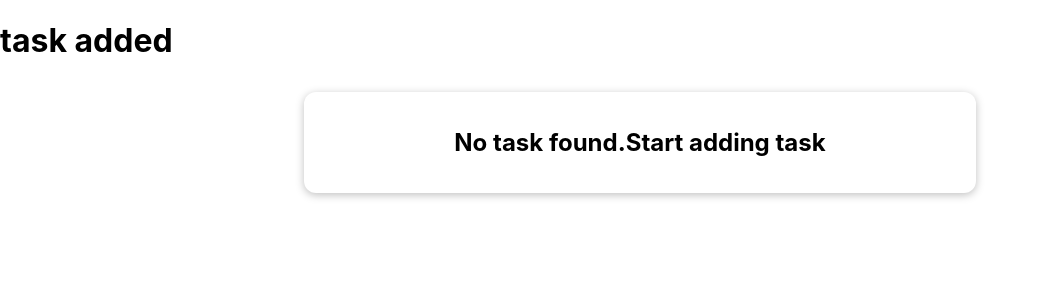
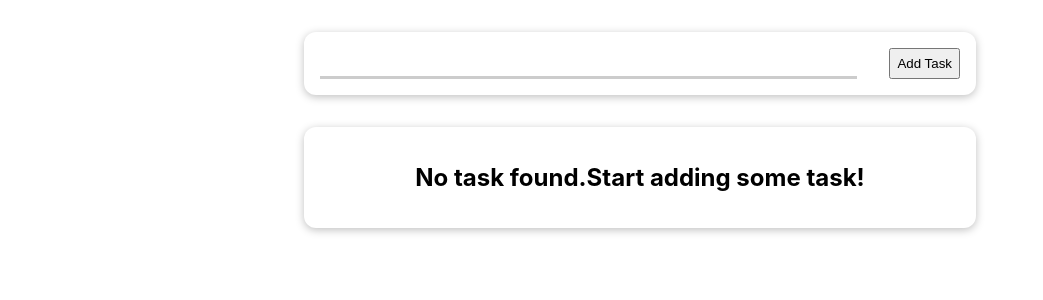
Before and after one commit to Srijanathulung/taskadding-app, a React (Create React App) app: page / in a window 1280 px wide. Shown: the top 300 px of the page, without its empty margins (0-1043 px from the left). Built offline with nearby package versions, Linux system fonts and the light colour scheme.

Commit message:
code added

```diff
--- a/src/App.js
+++ b/src/App.js
@@ -1,16 +1,19 @@
-// import './App.css';
 import React,{useState} from 'react';
+import Tasks from './component/Tasks/Tasks';
 import NewTask from './component/NewTask/NewTask';
-import Tasks from './component/Tasks/Tasks';
+
 
 function App() {
-  const [tasks, setTasks] = useState([]);
+
+  const [tasks, setTasks] = useState([])
+  console.log(tasks);
+
   return (
     <React.Fragment>
+
       <NewTask />
       <Tasks
         items={tasks}
-
       />
 
     </React.Fragment>
--- a/src/component/NewTask/NewTask.js
+++ b/src/component/NewTask/NewTask.js
@@ -1,6 +1,12 @@
 import React from 'react';
+import TaskForm from './TaskForm.js';
+import Section from '../UI/Section.js';
 
 const NewTask = () => {
-    return <h1>task added</h1>
+    return (
+        <Section>
+            <TaskForm/>
+        </Section>
+    )
  };
 export default NewTask;
--- /dev/null
+++ b/src/component/NewTask/TaskForm.js
@@ -0,0 +1,18 @@
+import React from 'react';
+import classes from './TaskForm.module.css';
+// import Section from '../UI/Section';
+const TaskForm = () => {
+
+    const onSubmitHandler = (event) => {
+        event.preventDefault();
+    }
+
+    return (
+        <form className={classes.form }onSubmit={onSubmitHandler}>
+            <input type='text' />
+            <button>Add Task</button>
+      </form>
+
+    )
+ };
+export default TaskForm
--- /dev/null
+++ b/src/component/NewTask/TaskForm.module.css
@@ -0,0 +1,18 @@
+.form {
+  display: flex;
+  justify-content: space-between;
+}
+
+.form input {
+  font: inherit;
+  padding: 0.25rem;
+  border: none;
+  border-bottom: 3px solid #ccc;
+  flex: 1;
+  margin-right: 2rem;
+}
+
+.form input:focus {
+  outline: none;
+  border-color: #7a0144;
+}
--- a/src/component/Tasks/TaskItem.js
+++ b/src/component/Tasks/TaskItem.js
@@ -1,7 +1,8 @@
+import React from 'react';
 import classes from './TaskItem.module.css';
+
 
 const TaskItem = props => {
   return <li className={classes.task}>{props.children}</li>
 };
-
 export default TaskItem;
--- a/src/component/Tasks/Tasks.js
+++ b/src/component/Tasks/Tasks.js
@@ -1,25 +1,26 @@
-import classes from './Tasks.module.css';
-import TaskItem from './TaskItem';
+import React from 'react';
+import classes from './Tasks.module.css'
 import Section from '../UI/Section';
+import TaskItem from '../Tasks/TaskItem';
 
 const Tasks = props => {
-    let taskList = <h2>No task found.Start adding task</h2>
+    let taskList = <h2>No task found.Start adding some task!</h2>;
 
     if (props.items.length > 0) {
         taskList = (
           <ul>
             {props.items.map((task) => (
-                    <TaskItem key={task.id}> {task.text}</TaskItem>
+              <TaskItem key={task.id}>{task.text}</TaskItem>
             ))}
           </ul>
         );
       }
     let content = taskList;
-
     return (
         <Section>
-              <div className={classes.container}>{content}</div>
+            <div className={classes.container}>{content }</div>
         </Section>
     )
+
  };
 export default Tasks;
```
Lines whose indentation alone changed are shown as unchanged.
